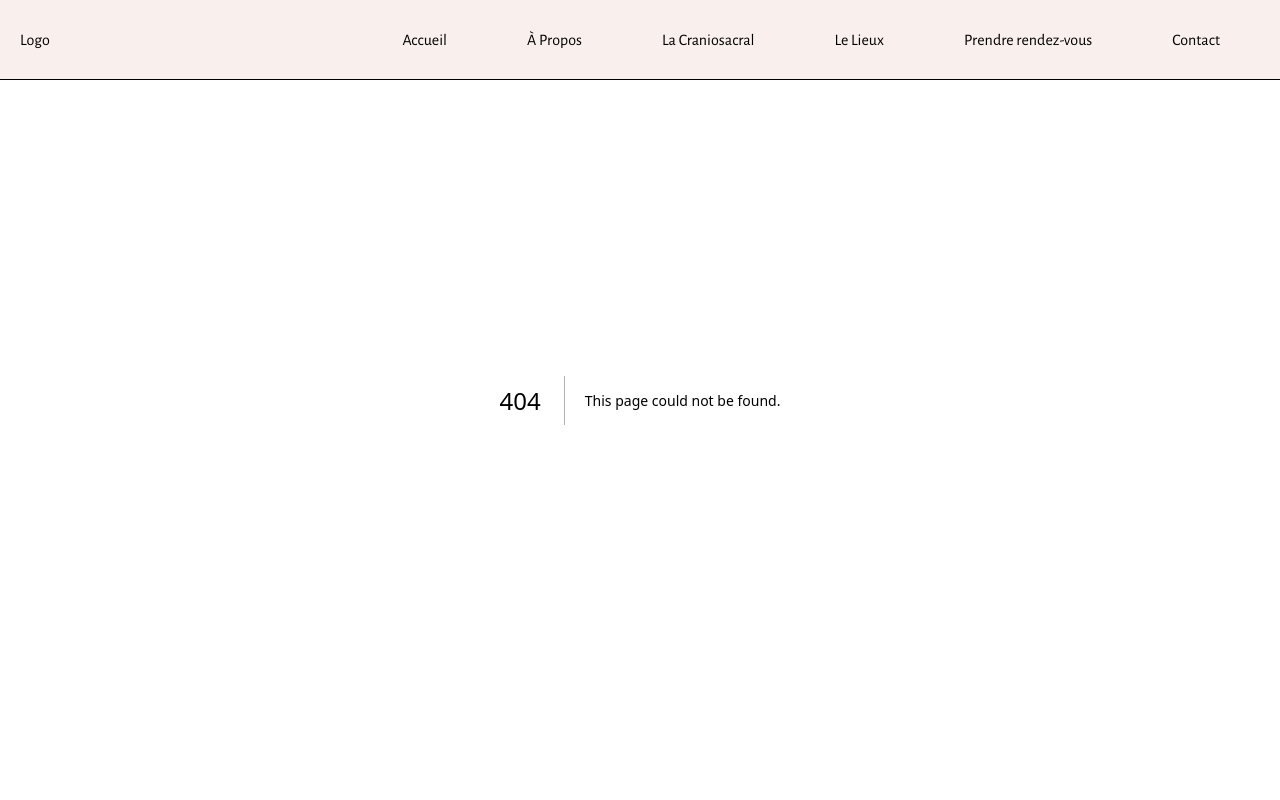
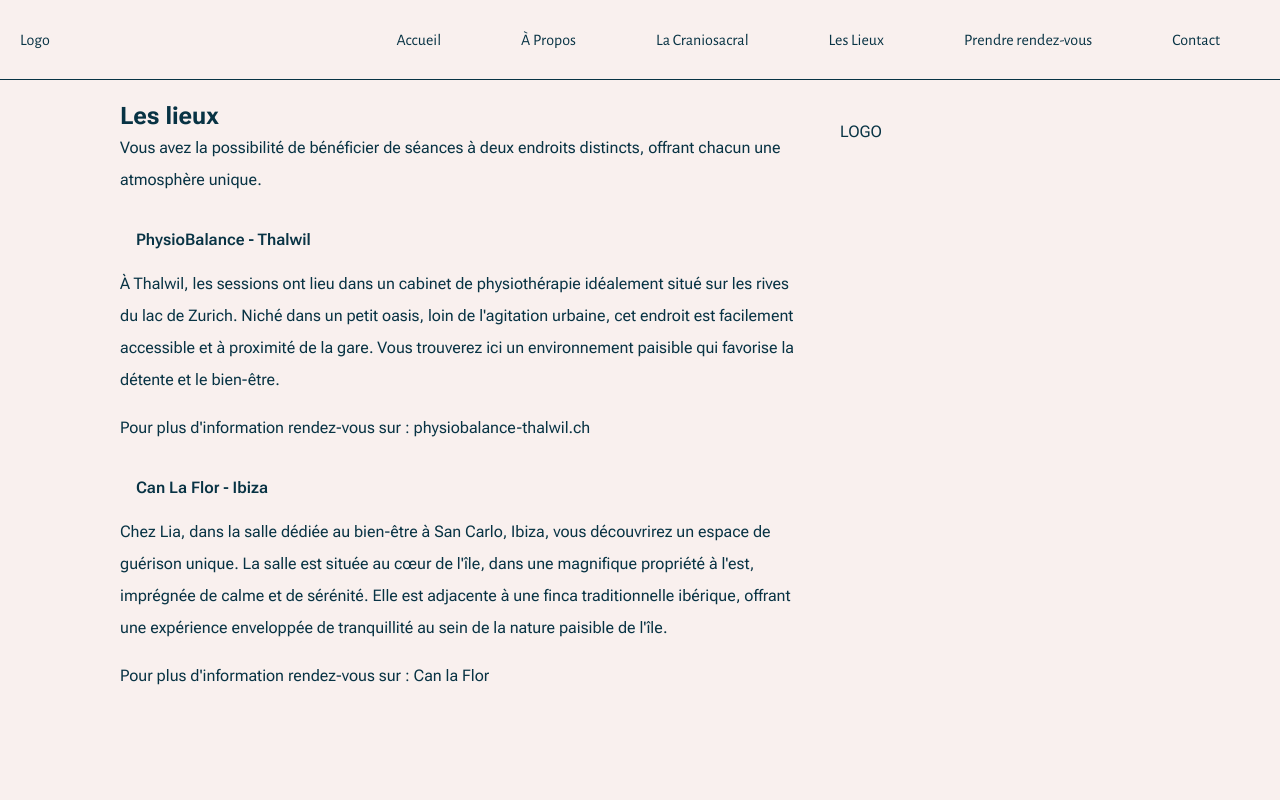
Before and after one commit to Jezzatator/MelCranio, a Next.js app: page /places in a window 1280 px wide. Before the commit this address had no page. Shown: the top 800 px of the page. Built offline with nearby package versions, Linux system fonts and the light colour scheme.

Commit message:
ajout page des lieux

```diff
--- a/app/components/NavBar.tsx
+++ b/app/components/NavBar.tsx
@@ -16,7 +16,7 @@ const NavBar = () => {
       href: "#Craniosacral",
     },
     {
-      label: "Le Lieux",
+      label: "Les Lieux",
       href: "#Lieux",
     },
     {
--- a/app/craniosacral/page.tsx
+++ b/app/craniosacral/page.tsx
@@ -42,7 +42,7 @@ const Craniosacral = () => {
             restaurer la mobilité naturelle des structures crâniennes et
             vertébrales.
           </p>
-          <p className="text-center md:text-left mb-4 leading-8">
+          <p className="text-center md:text-left mb-4 leading-8n©">
             Au fil de la séance, le patient ressent souvent une profonde
             relaxation, ce qui favorise la réduction du stress et de l'anxiété.
             La thérapie craniosacrale peut également aider à soulager les maux
--- a/app/page.tsx
+++ b/app/page.tsx
@@ -1,6 +1,7 @@
 import About from "./about/page";
 import Craniosacral from "./craniosacral/page";
 import "./frontpage.css";
+import Lieux from "./places/page";
 
 export default function Home() {
   return (
@@ -13,8 +14,7 @@ export default function Home() {
       </h2>
       <About />
       <Craniosacral />
-      <Craniosacral />
-      <Craniosacral />
+      <Lieux />
     </div>
   );
 }
--- /dev/null
+++ b/app/places/page.tsx
@@ -0,0 +1,67 @@
+import React from "react";
+
+const Lieux = () => {
+  return (
+    <div className="px-20 py-20 text-amber-950">
+      {/* Craniosacral introduction */}
+
+      <div className="flex flex-row m-5 pb-20">
+        <div className="basis-2/3 text-left px-5">
+          <h2 className="text-2xl p-4 md:p-0 text-center md:text-left font-bold">
+            Les lieux
+          </h2>
+          <p className="text-center md:text-left mb-4 leading-8">
+            Vous avez la possibilité de bénéficier de séances à deux endroits
+            distincts, offrant chacun une atmosphère unique.
+          </p>
+
+          {/* System Explanation */}
+
+          <h2 className="text-l p-4 text-centermd:text-left font-semibold">
+            PhysioBalance - Thalwil
+          </h2>
+          <p className="text-center md:text-left mb-4 leading-8">
+            À Thalwil, les sessions ont lieu dans un cabinet de physiothérapie
+            idéalement situé sur les rives du lac de Zurich. Niché dans un petit
+            oasis, loin de l'agitation urbaine, cet endroit est facilement
+            accessible et à proximité de la gare. Vous trouverez ici un
+            environnement paisible qui favorise la détente et le bien-être.
+          </p>
+          <p className="text-center md:text-left mb-4 leading-8">
+            {" "}
+            Pour plus d'information rendez-vous sur :{" "}
+            <a href="http://www.physiobalance-thalwil.ch">
+              physiobalance-thalwil.ch
+            </a>
+          </p>
+
+          {/* Session Details */}
+
+          <h2 className="text-l p-4 text-center md:text-left font-semibold">
+            Can La Flor - Ibiza
+          </h2>
+          <p className="text-center md:text-left mb-4 leading-8">
+            Chez Lia, dans la salle dédiée au bien-être à San Carlo, Ibiza, vous
+            découvrirez un espace de guérison unique. La salle est située au
+            cœur de l'île, dans une magnifique propriété à l'est, imprégnée de
+            calme et de sérénité. Elle est adjacente à une finca traditionnelle
+            ibérique, offrant une expérience enveloppée de tranquillité au sein
+            de la nature paisible de l'île.
+          </p>
+          <p className="text-center md:text-left mb-4 leading-8">
+            Pour plus d'information rendez-vous sur :{" "}
+            <a href="https://www.canva.com/design/DAFyFmuCcDY/7zZdio2th-Xok8mTbjIBdQ/view?utm_content=DAFyFmuCcDY&utm_campaign=designshare&utm_medium=link&utm_source=viewer">
+              Can la Flor
+            </a>
+          </p>
+        </div>
+
+        <div className="p-5 basis-1/3">
+          <p>LOGO</p>
+        </div>
+      </div>
+    </div>
+  );
+};
+
+export default Lieux;
```
